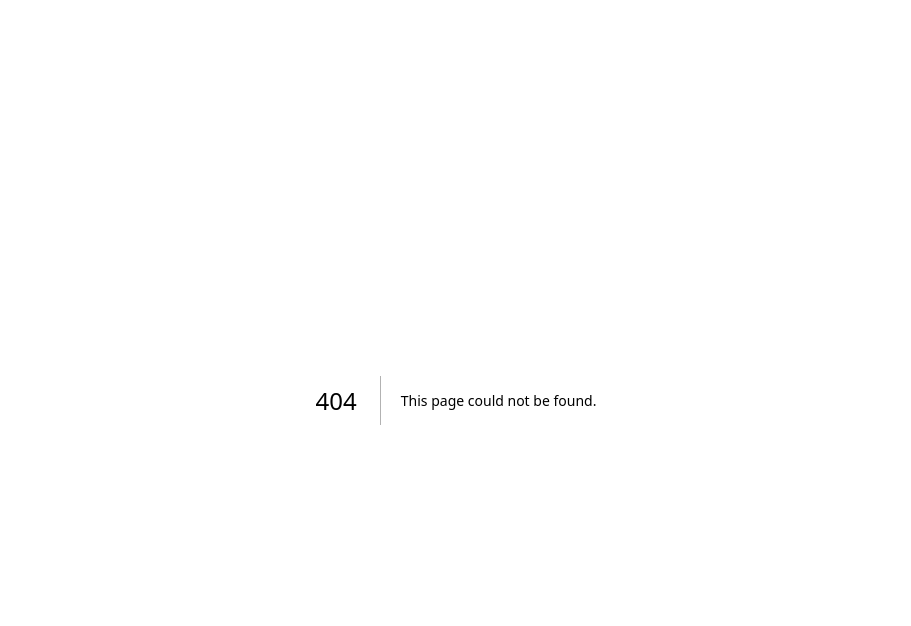
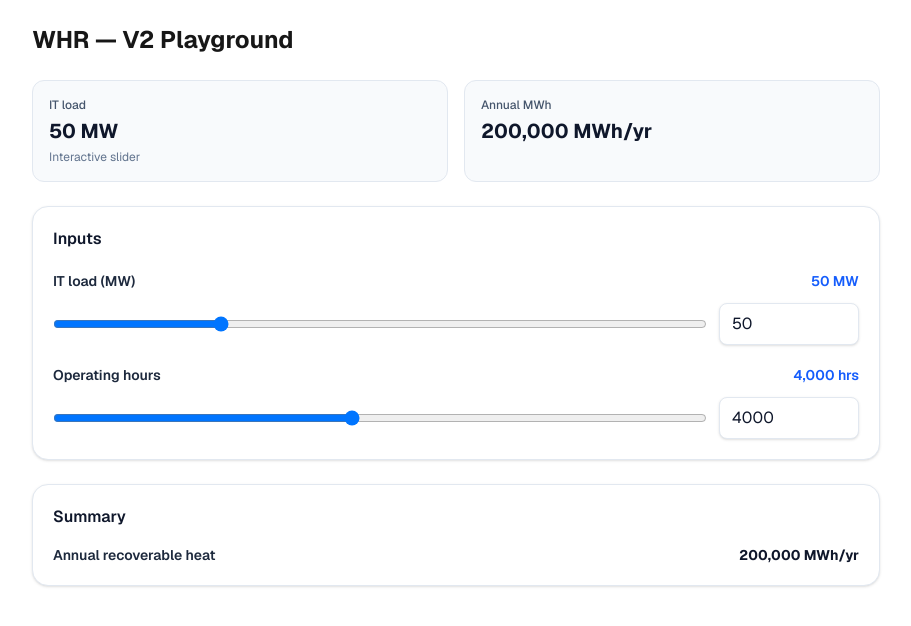
Before and after one commit to Bharath1030/whr-calculator, a Next.js app: page /v2 in a window 1280 px wide. Before the commit this address had no page. Shown: the top 626 px of the page, without its empty margins (184-1095 px from the left). Built offline with nearby package versions, Linux system fonts and the light colour scheme.

Commit message:
feat: add shared UI and v2 playground

```diff
--- /dev/null
+++ b/app/v2/page.tsx
@@ -0,0 +1,35 @@
+"use client";
+
+import React, { useState } from "react";
+import { Card, StatTile, SliderRow, MetricRow } from "../../components/ui";
+
+export default function PageV2() {
+  const [mw, setMw] = useState(50);
+  const [hours, setHours] = useState(4000);
+
+  const annual = mw * hours;
+
+  return (
+    <main className="mx-auto max-w-4xl p-6 font-sans">
+      <h1 className="text-2xl font-bold">WHR — V2 Playground</h1>
+
+      <div className="mt-6 grid gap-4 sm:grid-cols-2">
+        <StatTile label="IT load" value={`${mw} MW`} sub="Interactive slider" />
+        <StatTile label="Annual MWh" value={`${annual.toLocaleString()} MWh/yr`} />
+      </div>
+
+      <div className="mt-6">
+        <Card title="Inputs">
+          <SliderRow label="IT load (MW)" value={mw} setValue={setMw} min={0} max={200} step={1} unit="MW" />
+          <SliderRow label="Operating hours" value={hours} setValue={setHours} min={0} max={8760} step={10} unit="hrs" />
+        </Card>
+      </div>
+
+      <div className="mt-6">
+        <Card title="Summary">
+          <MetricRow label="Annual recoverable heat" value={`${annual.toLocaleString()} MWh/yr`} />
+        </Card>
+      </div>
+    </main>
+  );
+}
--- /dev/null
+++ b/components/ui.tsx
@@ -0,0 +1,102 @@
+"use client";
+
+import React from "react";
+
+export function Card({
+  title,
+  children,
+  right,
+}: {
+  title: string;
+  children: React.ReactNode;
+  right?: React.ReactNode;
+}) {
+  return (
+    <section className="rounded-2xl border border-slate-200 bg-white p-5 shadow-sm">
+      <div className="flex items-start justify-between gap-4">
+        <h2 className="text-base font-semibold text-slate-900">{title}</h2>
+        {right ? <div>{right}</div> : null}
+      </div>
+      <div className="mt-4">{children}</div>
+    </section>
+  );
+}
+
+export function StatTile({ label, value, sub }: { label: string; value: string; sub?: string }) {
+  return (
+    <div className="rounded-xl border border-slate-200 bg-slate-50 p-4">
+      <div className="text-xs font-medium text-slate-600">{label}</div>
+      <div className="mt-1 text-xl font-bold text-slate-900">{value}</div>
+      {sub ? <div className="mt-1 text-xs text-slate-500">{sub}</div> : null}
+    </div>
+  );
+}
+
+export function SliderRow({
+  label,
+  value,
+  setValue,
+  min,
+  max,
+  step,
+  unit,
+  decimals = 0,
+  helper,
+}: {
+  label: string;
+  value: number;
+  setValue: (n: number) => void;
+  min: number;
+  max: number;
+  step: number;
+  unit?: string;
+  decimals?: number;
+  helper?: string;
+}) {
+  return (
+    <div className="mt-5">
+      <div className="flex items-baseline justify-between gap-4">
+        <div className="text-sm font-semibold text-slate-800">{label}</div>
+        <div className="text-sm font-semibold text-blue-600">
+          {value.toLocaleString(undefined, { maximumFractionDigits: decimals })}
+          {unit ? ` ${unit}` : ""}
+        </div>
+      </div>
+      <div className="mt-3 grid grid-cols-[1fr_140px] items-center gap-3">
+        <input
+          className="w-full"
+          type="range"
+          min={min}
+          max={max}
+          step={step}
+          value={value}
+          onChange={(e) => setValue(Number(e.target.value))}
+        />
+        <input
+          className="w-full rounded-lg border border-slate-200 bg-white px-3 py-2 text-slate-900 shadow-sm outline-none focus:border-blue-400 focus:ring-2 focus:ring-blue-100"
+          type="number"
+          min={min}
+          max={max}
+          step={step}
+          value={value}
+          onChange={(e) => setValue(Number(e.target.value))}
+        />
+      </div>
+      {helper ? <div className="mt-2 text-xs text-slate-500 whitespace-normal break-words">{helper}</div> : null}
+    </div>
+  );
+}
+
+export function MetricRow({ label, value, sub }: { label: string; value: string; sub?: string }) {
+  return (
+    <div className="flex items-start justify-between gap-4">
+      <div className="min-w-0">
+        <div className="text-sm font-semibold text-slate-800">{label}</div>
+        {sub ? (
+          <div className="mt-0.5 text-xs text-slate-500 whitespace-normal break-words">{sub}</div>
+        ) : null}
+      </div>
+      <div className="shrink-0 text-sm font-bold text-slate-900">{value}</div>
+    </div>
+  );
+}
```
